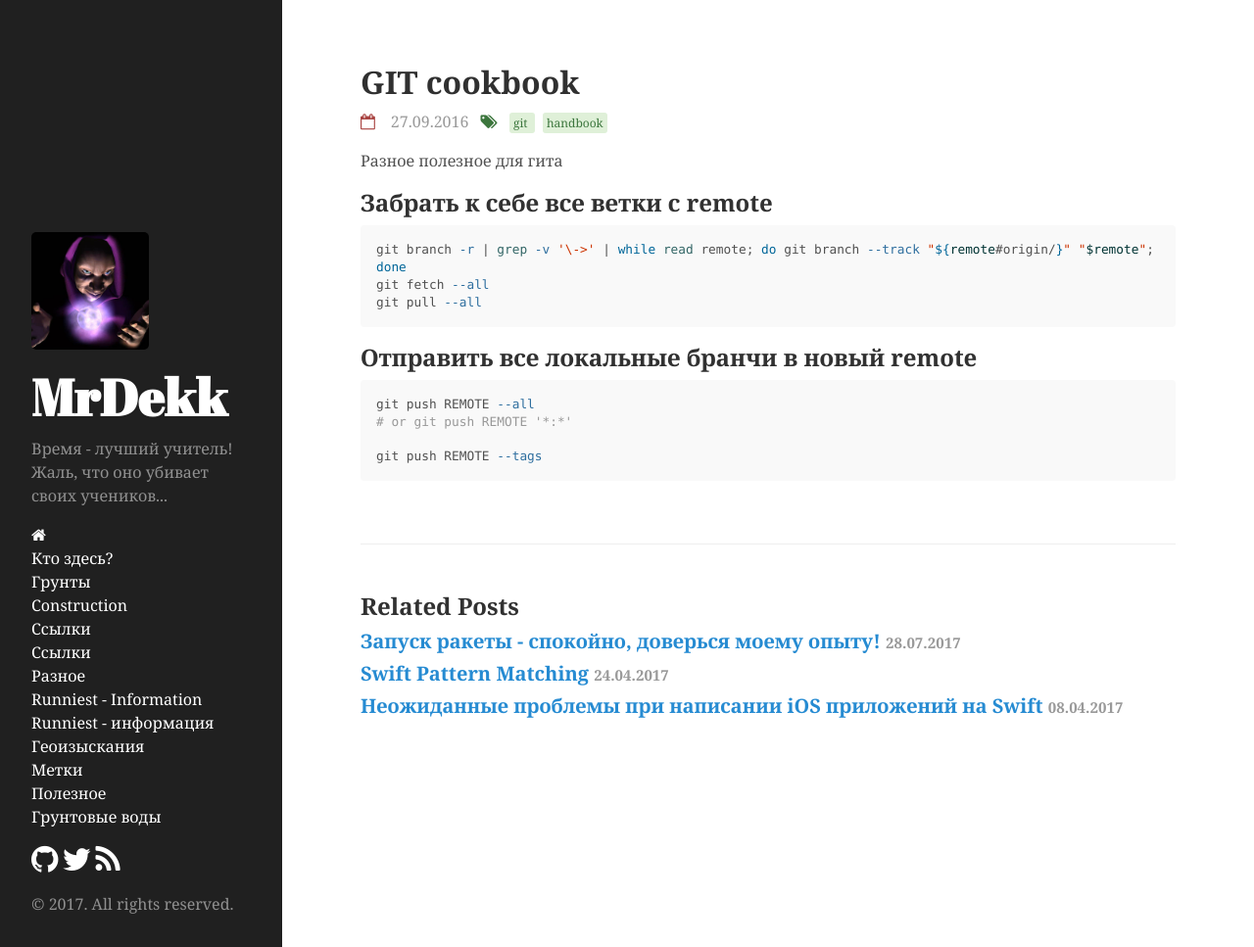
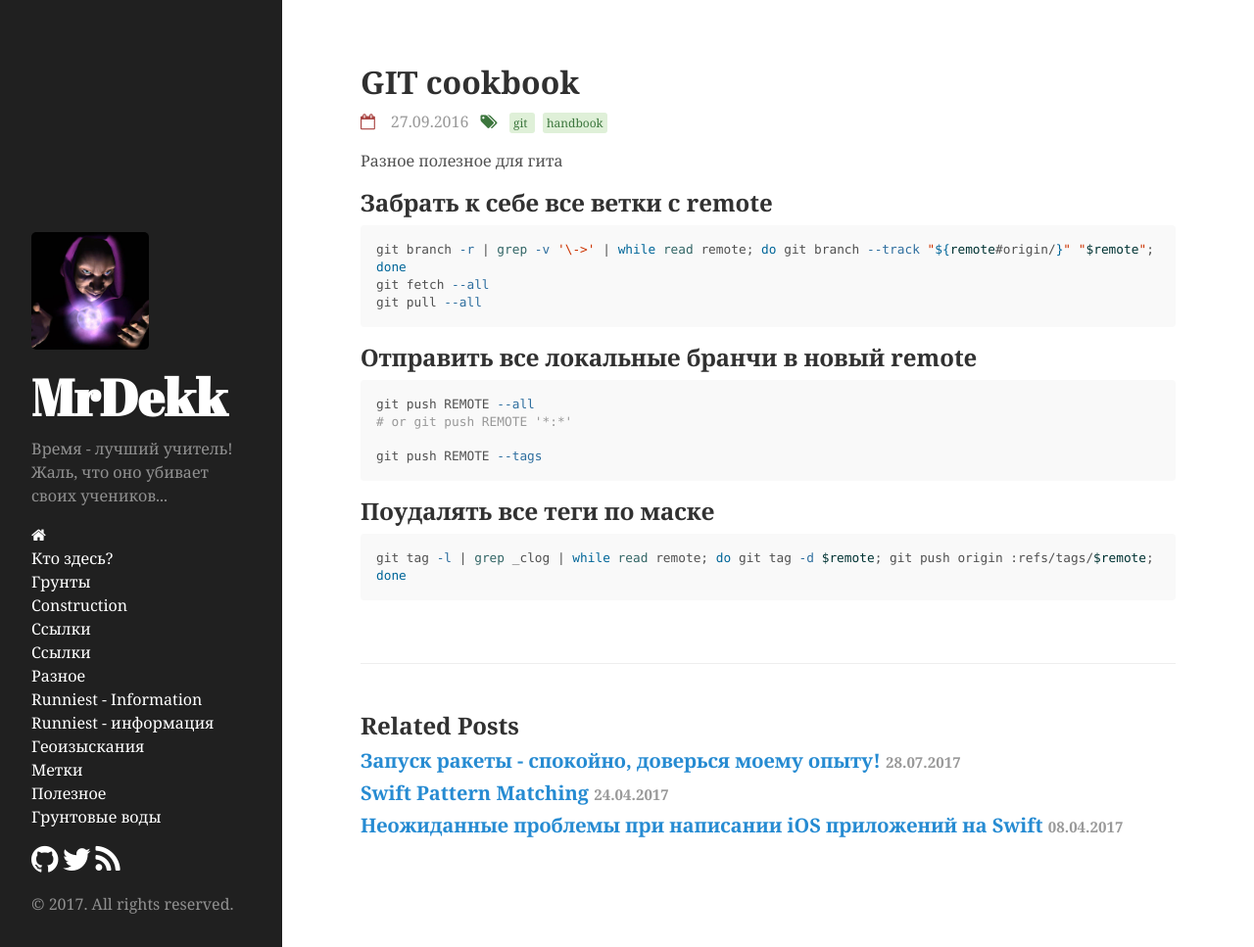
Before and after one commit to mrdekk/mrdekk.github.io, a Jekyll site: the page built from _posts/2016-09-27-git-cookbook.md, in a window 1280 px wide and 967 px high. Shown: the whole window at 98% size. Built offline with Jekyll 4.4.1, drawn with Linux system fonts in a browser that asks for light colours.

Commit message:
one more git cookbook recipe

````diff
--- a/_posts/2016-09-27-git-cookbook.md
+++ b/_posts/2016-09-27-git-cookbook.md
@@ -24,3 +24,9 @@ git push REMOTE --all
 
 git push REMOTE --tags
 ```
+
+## Поудалять все теги по маске
+
+``` bash
+git tag -l | grep _clog | while read remote; do git tag -d $remote; git push origin :refs/tags/$remote; done
+```
````
